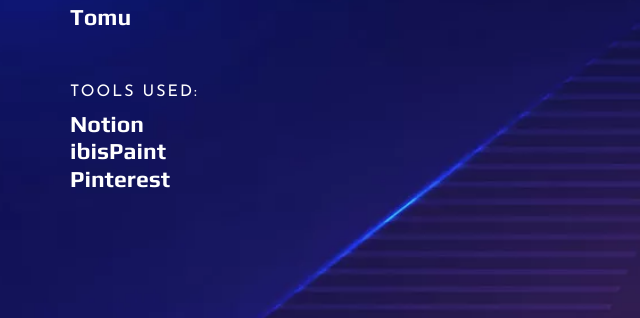
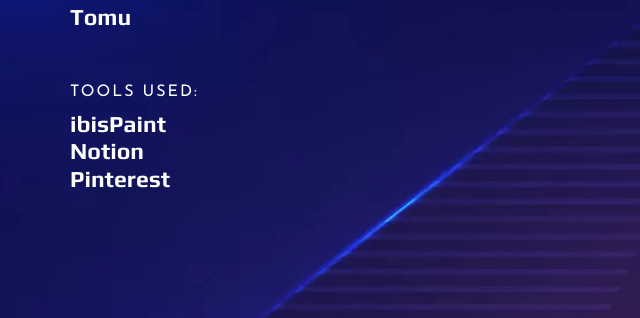
Before and after one commit to E-Flick/e-flick.github.io, a plain HTML site: page eflick-chan.html in a window 1280 px wide. Shown: the part 3082-3400 px from the top of the page, 0-640 px from the left. Drawn offline with nearby package versions, Linux system fonts and the light colour scheme; some packages are replaced by stand-ins of ours; a script that the page names is missing.

Commit message:
Switched Notion to ibisPaint at first

```diff
--- a/eflick-chan.html
+++ b/eflick-chan.html
@@ -264,7 +264,7 @@
 <br>
 
 <span>Tools Used: </span>
-<h3>Notion <br> ibisPaint <br> Pinterest</h3>
+<h3>ibisPaint <br> Notion <br> Pinterest</h3>
 
 </div>
 </div>
```
